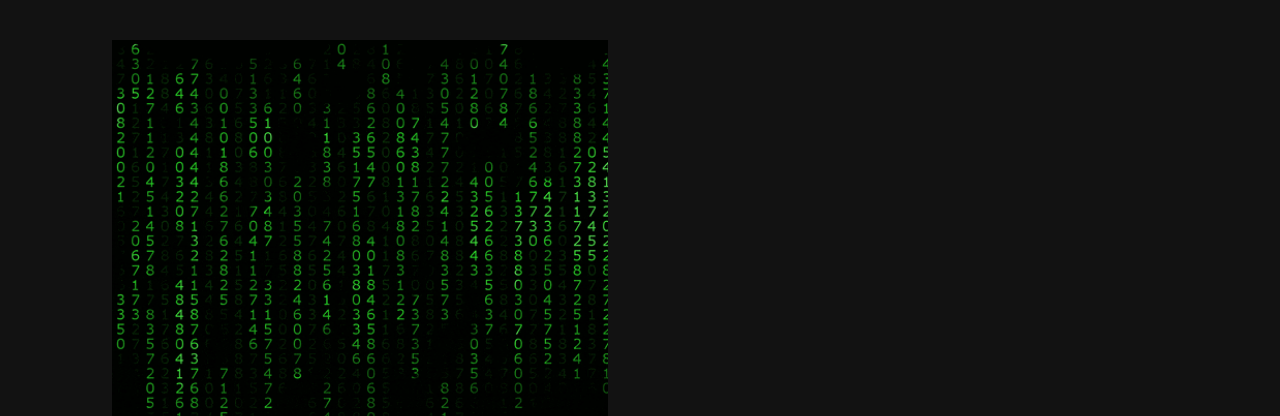
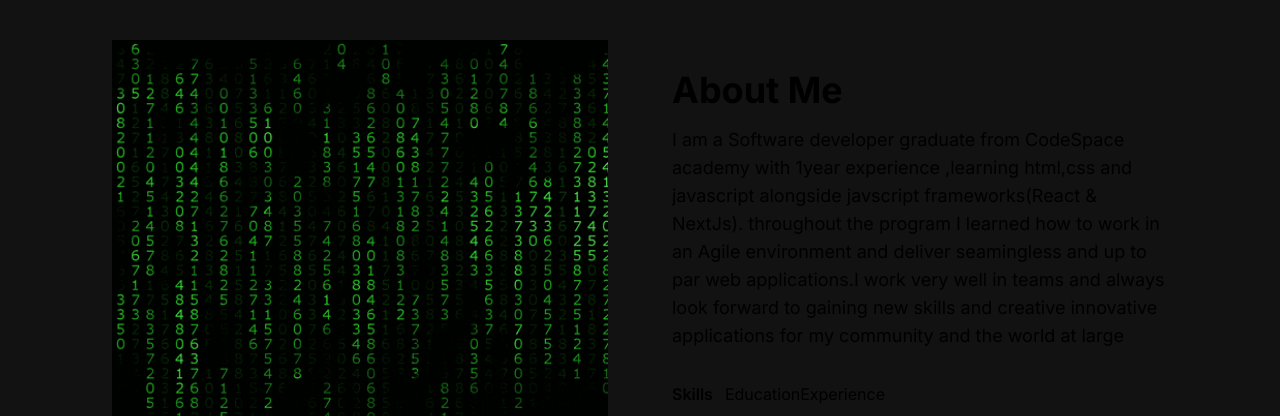
Before and after one commit to OlebogengBogopane/devresume, a Next.js app in the folder ole-portfolio/: page / in a window 1280 px wide. Shown: the part 536-952 px from the top of the page. Built offline with nearby package versions, Linux system fonts and the light colour scheme.

Commit message:
about section

```diff
--- a/ole-portfolio/src/app/components/AboutSection.jsx
+++ b/ole-portfolio/src/app/components/AboutSection.jsx
@@ -6,6 +6,17 @@ const AboutSection = () => {
     <section className=''>
         <div className=' md:grid  md:grid-cols-2 gap-8 items-center py-8 px-4 xl:gap-16 sm:py-16 xl:px-16'>
             <Image src='/images/matrix-log.gif' alt='about' width={500} height={500}/>
+            <div>
+                <h2 className='text-4xl font-bold mb-4 '>About Me</h2>
+                <p className='md:text-lg'> I am a Software developer graduate from CodeSpace academy with 1year experience ,learning html,css and javascript alongside javscript frameworks(React & NextJs). throughout the program I learned how to work in an Agile environment and deliver seamingless and up to par web applications.I work very well in teams and always look forward to gaining new skills and creative innovative applications for my community and the world at large
+                </p>
+                <div className='flex flex-row mt-8 '>
+                    <span className='mr-3 font-semibold mt-bold '>Skills</span>
+                    <span className=''>Education</span>
+                    <span className=''>Experience</span>
+                </div>
+            </div>
+
 
         </div>
     </section>
--- a/ole-portfolio/src/app/components/Navbar.jsx
+++ b/ole-portfolio/src/app/components/Navbar.jsx
@@ -61,7 +61,7 @@ const Navbar = () => {
         </div>
         {navbarOpen ? <MenuOverlay links={navLinks}/> : null}
     </nav>
-  )
-}
+  );
+};
 
-export default Navbar
+export default Navbar;
```
